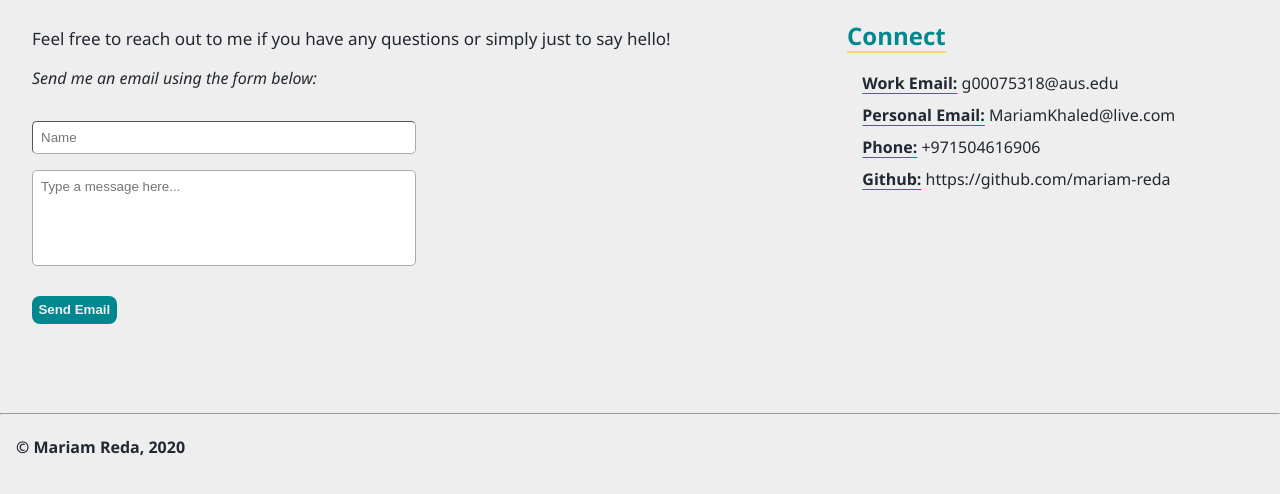
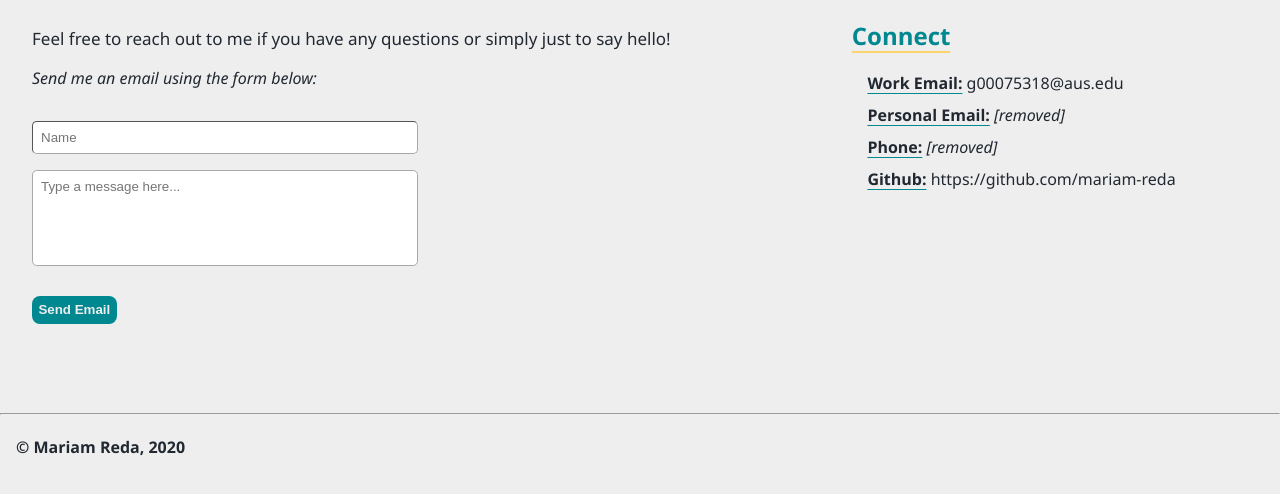
Before and after one commit to mariam-reda/personal_resume_website, a plain HTML site: page contact_me.html in a window 1280 px wide. Shown: the part 166-660 px from the top of the page. Drawn offline with Linux system fonts and the light colour scheme.

Commit message:
Update contact_me.html

```diff
--- a/contact_me.html
+++ b/contact_me.html
@@ -31,8 +31,8 @@
             <h2> Connect </h2>
             <ul>
                 <li><span class="connectLabel">Work Email:</span> g00075318@aus.edu</li>
-                <li><span class="connectLabel">Personal Email:</span> MariamKhaled@live.com</li>
-                <li><span class="connectLabel">Phone:</span> +971504616906</li>
+                <li><span class="connectLabel">Personal Email:</span> <i>[removed]</i></li>
+                <li><span class="connectLabel">Phone:</span> <i>[removed]</i></li>
                 <li><span class="connectLabel">Github:</span> https://github.com/mariam-reda</li>
             </ul>
         </aside>
```
